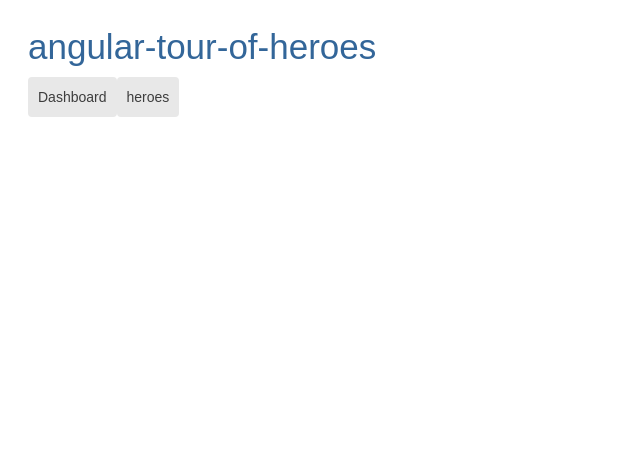
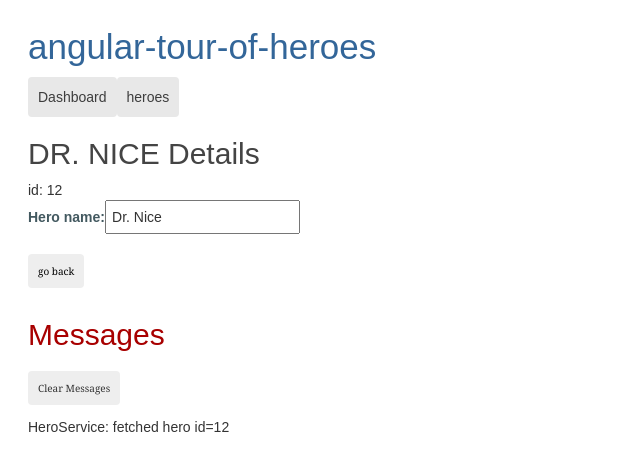
Before and after one commit to mik3ymikes/tourOfHeros, an Angular app in the folder angular-tour-of-heroes/: page /detail/12 in a window 1280 px wide. Before the commit this address led to /. Shown: the top 470 px of the page, without its empty margins (0-640 px from the left). Built offline with nearby package versions, Linux system fonts and the light colour scheme.

Commit message:
fixed bug that was stopping routing to hero id

```diff
--- a/angular-tour-of-heroes/src/app-routing.module.ts
+++ b/angular-tour-of-heroes/src/app-routing.module.ts
@@ -10,7 +10,7 @@ const routes:Routes=[
   { path: '', redirectTo: '/dashboard', pathMatch: 'full' },
   {path:'heroes', component:HeroesComponent},
   {path:'dashboard', component:DashboardComponent},
-  {path:'detail/id', component: HeroDetailComponent}
+  {path:'detail/:id', component: HeroDetailComponent}
 ]
 
 @NgModule({
--- a/angular-tour-of-heroes/src/app/hero-detail/hero-detail.component.css
+++ b/angular-tour-of-heroes/src/app/hero-detail/hero-detail.component.css
@@ -0,0 +1,24 @@
+/* HeroDetailComponent's private CSS styles */
+label {
+  color: #435960;
+  font-weight: bold;
+}
+input {
+  font-size: 1em;
+  padding: .5rem;
+}
+button {
+  margin-top: 20px;
+  background-color: #eee;
+  padding: 1rem;
+  border-radius: 4px;
+  font-size: 1rem;
+}
+button:hover {
+  background-color: #cfd8dc;
+}
+button:disabled {
+  background-color: #eee;
+  color: #ccc;
+  cursor: auto;
+}
--- a/angular-tour-of-heroes/src/app/hero-detail/hero-detail.component.html
+++ b/angular-tour-of-heroes/src/app/hero-detail/hero-detail.component.html
@@ -1,10 +1,9 @@
 <div *ngIf="hero">
-
   <h2>{{hero.name | uppercase}} Details</h2>
   <div><span>id: </span>{{hero.id}}</div>
   <div>
     <label for="hero-name">Hero name: </label>
-    <input id="hero-name" [(ngModel)]="hero.name" placeholder="name">
+    <input id="hero-name" [(ngModel)]="hero.name" placeholder="Hero name"/>
   </div>
-
+  <button type="button" (click)="goBack()">go back</button>
 </div>
--- a/angular-tour-of-heroes/src/app/hero-detail/hero-detail.component.ts
+++ b/angular-tour-of-heroes/src/app/hero-detail/hero-detail.component.ts
@@ -1,30 +1,27 @@
-import { Component, Input } from '@angular/core';
-import { Hero } from '../hero';
+import { Component, OnInit } from '@angular/core';
 import { ActivatedRoute } from '@angular/router';
 import { Location } from '@angular/common';
+
+import { Hero } from '../hero';
 import { HeroService } from '../hero.service';
-import { OnInit } from '@angular/core';
-
-
 
 @Component({
   selector: 'app-hero-detail',
   templateUrl: './hero-detail.component.html',
-  styleUrls: ['./hero-detail.component.css']
+  styleUrls: [ './hero-detail.component.css' ]
 })
+export class HeroDetailComponent implements OnInit {
+  hero: Hero | undefined;
 
-
-
-
-export class HeroDetailComponent implements OnInit{
+  constructor(
+    private route: ActivatedRoute,
+    private heroService: HeroService,
+    private location: Location
+  ) {}
 
   ngOnInit(): void {
     this.getHero();
   }
-
-  constructor(private route:ActivatedRoute,
-    private heroService:HeroService,
-    private location:Location){}
 
   getHero(): void {
     const id = Number(this.route.snapshot.paramMap.get('id'));
@@ -32,8 +29,7 @@ export class HeroDetailComponent implements OnInit{
       .subscribe(hero => this.hero = hero);
   }
 
-
-
-
-  @Input() hero? : Hero
+  goBack(): void {
+    this.location.back();
+  }
 }
--- a/angular-tour-of-heroes/src/app/hero.service.ts
+++ b/angular-tour-of-heroes/src/app/hero.service.ts
@@ -1,32 +1,27 @@
 import { Injectable } from '@angular/core';
+
+import { Observable, of } from 'rxjs';
+
 import { Hero } from './hero';
 import { HEROES } from './mock-heroes';
-import { Observable, of } from 'rxjs';
 import { MessageService } from './message.service';
-import { HeroesComponent } from './heroes/heroes.component';
 
-@Injectable({
-  providedIn: 'root'
-})
+@Injectable({ providedIn: 'root' })
 export class HeroService {
 
-  constructor(private messageService:MessageService) { }
-
-
-getHero(id:number): Observable <Hero>{
-
-  const hero=HEROES.find(h=> h.id==id)!;
-  this.messageService.add('Hero service:fetched hero id=' +id)
-  return of (hero)
-}
-
-
-
-
+  constructor(private messageService: MessageService) { }
 
   getHeroes(): Observable<Hero[]> {
-    const heroes = of(HEROES)
-    this.messageService.add("HeroService:Fetched heroes")
-    return heroes
+    const heroes = of(HEROES);
+    this.messageService.add('HeroService: fetched heroes');
+    return heroes;
+  }
+
+  getHero(id: number): Observable<Hero> {
+    // For now, assume that a hero with the specified `id` always exists.
+    // Error handling will be added in the next step of the tutorial.
+    const hero = HEROES.find(h => h.id === id)!;
+    this.messageService.add(`HeroService: fetched hero id=${id}`);
+    return of(hero);
   }
 }
--- a/angular-tour-of-heroes/src/app/heroes/heroes.component.html
+++ b/angular-tour-of-heroes/src/app/heroes/heroes.component.html
@@ -1,31 +1,8 @@
-<!-- <h2>{{hero.name | uppercase}} details</h2>
-
-<div> <span>id:</span>{{hero.id}}</div>
-
-<div> <span>name:</span>{{hero.name}}</div> -->
-
 <h2>My Heroes</h2>
 <ul class="heroes">
   <li *ngFor="let hero of heroes">
     <a routerLink="/detail/{{hero.id}}">
-    <span class="badge">{{hero.id}}</span>
-    <span class="name">{{hero.name}}</span>
-
+      <span class="badge">{{hero.id}}</span> {{hero.name}}
     </a>
-    <!-- <button [class.selected]="hero===selectedHero" (click)="onSelect(hero)">
-    <span class="badge">{{hero.id}}</span>
-    <span class="name">{{hero.name}}</span></button> -->
   </li>
-
-<!-- <app-hero-detail [hero]="selectedHero"></app-hero-detail> -->
 </ul>
-
-<!-- <div>
-<label for="name"> Heros Name:</label>
-<input  id="name" [(ngModel)]="hero.name"
- placeholder="name">
-
- <p>{{hero.name}}</p>
-
-
-</div> -->
--- a/angular-tour-of-heroes/src/app/heroes/heroes.component.ts
+++ b/angular-tour-of-heroes/src/app/heroes/heroes.component.ts
@@ -1,52 +1,24 @@
-import { Component } from '@angular/core';
+import { Component, OnInit } from '@angular/core';
+
 import { Hero } from '../hero';
 import { HeroService } from '../hero.service';
-import { OnInit } from '@angular/core';
-import { MessageService } from '../message.service';
 
 @Component({
   selector: 'app-heroes',
   templateUrl: './heroes.component.html',
   styleUrls: ['./heroes.component.css']
 })
+export class HeroesComponent implements OnInit {
+  heroes: Hero[] = [];
 
-
-
-
-export class HeroesComponent implements OnInit {
-  heroes:Hero[]=[]
-  constructor(private heroservice:HeroService){}
-    // private meessageService:MessageService){}
-
-
+  constructor(private heroService: HeroService) { }
 
   ngOnInit(): void {
-    this.getHeros();
+    this.getHeroes();
   }
 
-
-  // heroes:Hero[]=[]
-  // selectedHero?: Hero
-
-
-getHeros():void{
- this.heroservice.getHeroes()
- .subscribe(heroes =>{
-  this.heroes=heroes
- })
+  getHeroes(): void {
+    this.heroService.getHeroes()
+    .subscribe(heroes => this.heroes = heroes);
+  }
 }
-
-
-
-// onSelect(hero: Hero){
-//   this.selectedHero=hero
-//   this.meessageService.add('HeoresComponent:Selected hero id=' + hero.id)
-//   console.log(hero)
-//   // this.selectedHero=hero
-// }
-
-
-
-
-
-}
```
